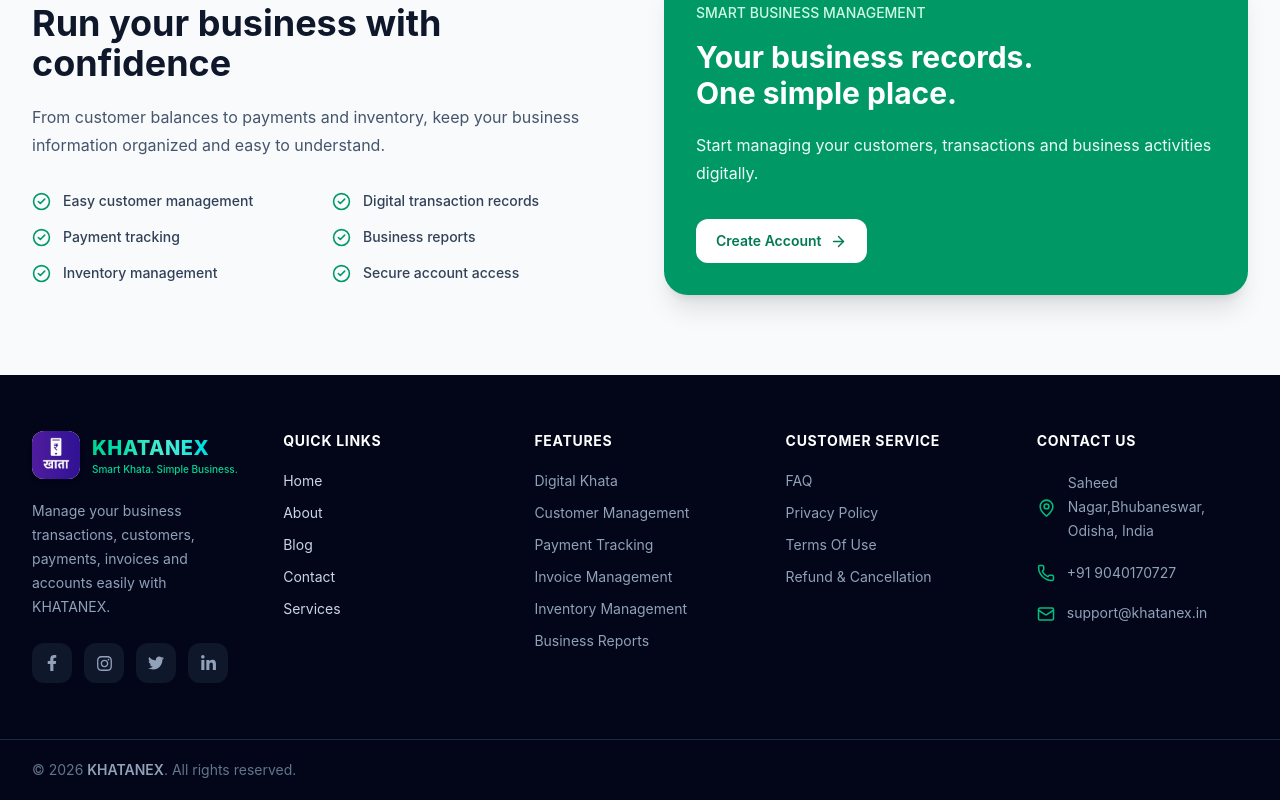
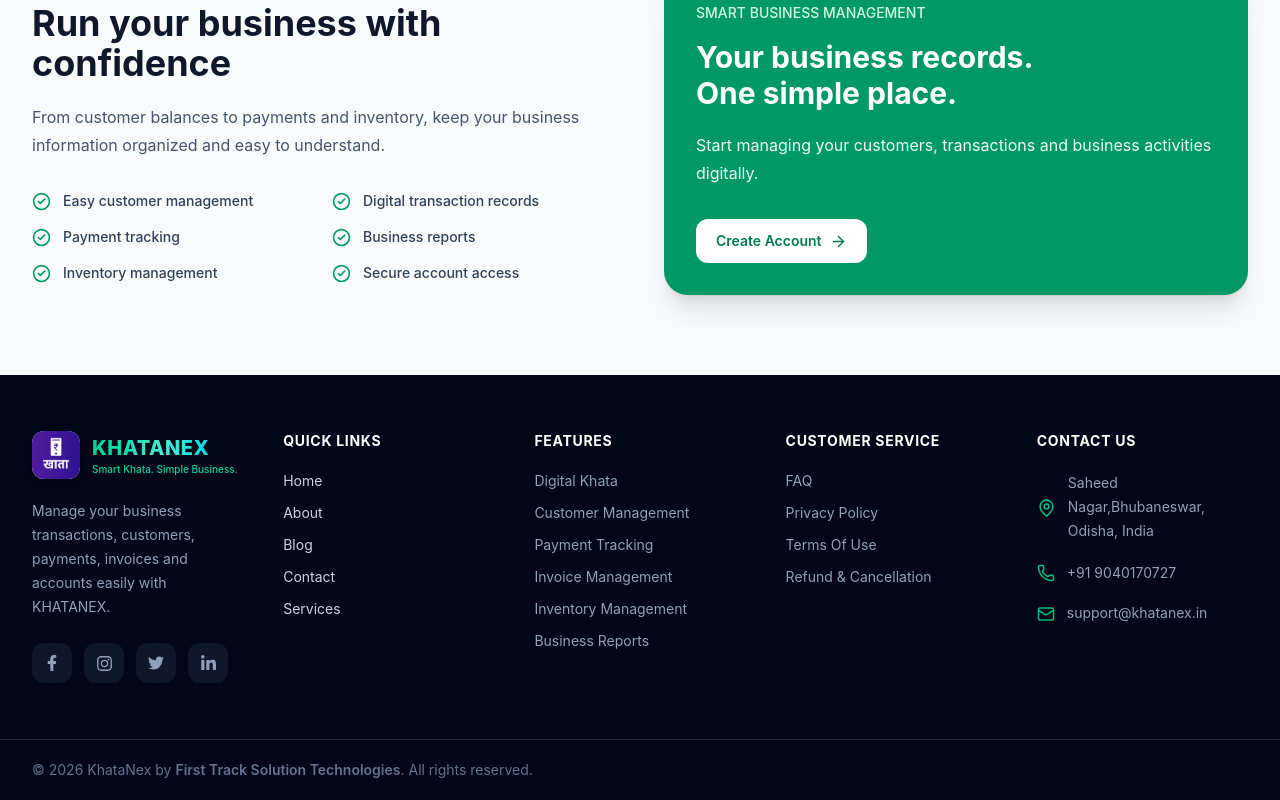
Before and after one commit to FirstTrackSolutionProjects/KhataNex, a React (Vite) app: page / in a window 1280 px wide. Shown: the part 1714-2514 px from the top of the page. Built offline with nearby package versions, Linux system fonts and the light colour scheme; no server answers.

Commit message:
Copyright updated

```diff
--- a/src/components/Footer.jsx
+++ b/src/components/Footer.jsx
@@ -488,13 +488,13 @@ const Footer = () => {
           {/* Copyright */}
           <p className="text-center text-slate-500 md:text-left">
 
-            © {new Date().getFullYear()}{" "}
-
-            <span className="font-semibold text-slate-400">
-              KHATANEX
+          <span className="block w-full break-words sm:w-auto">
+            © 2026 KhataNex by{" "}
+            <span className="font-semibold text-brand-400">
+              First Track Solution Technologies
             </span>
-
             . All rights reserved.
+          </span>
 
           </p>
 
```
